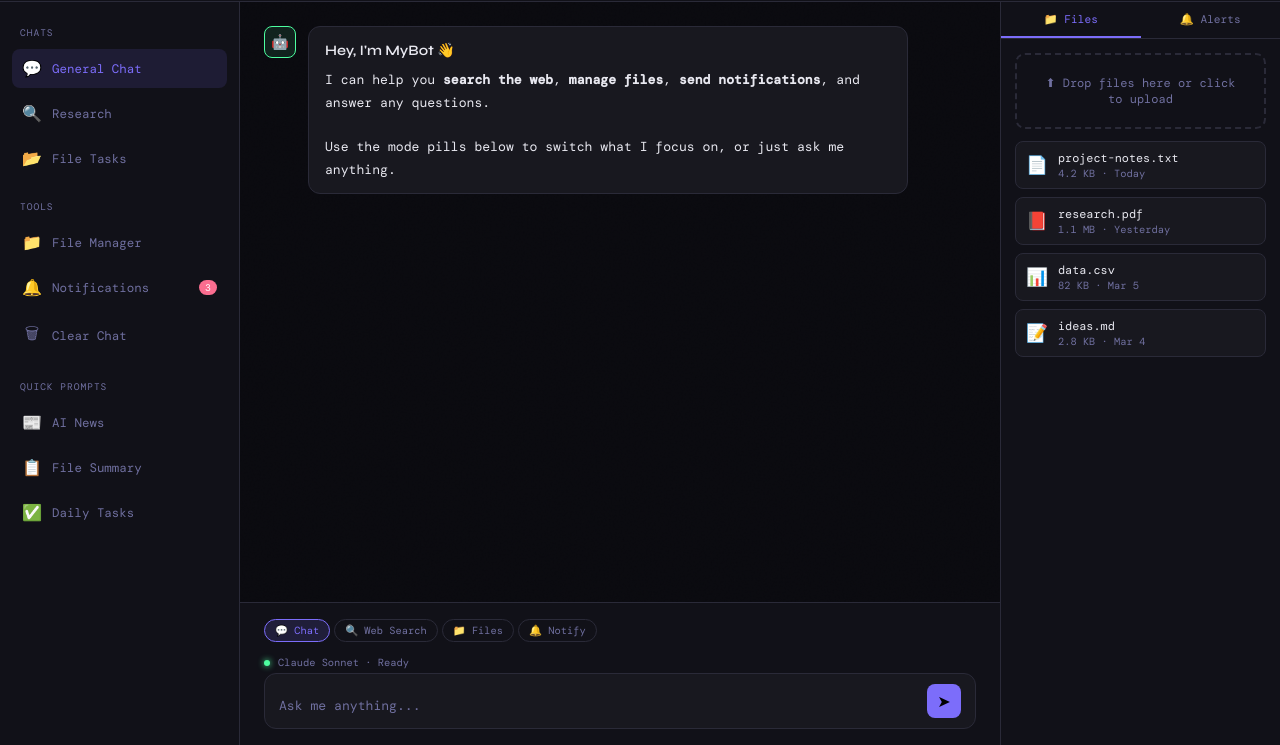
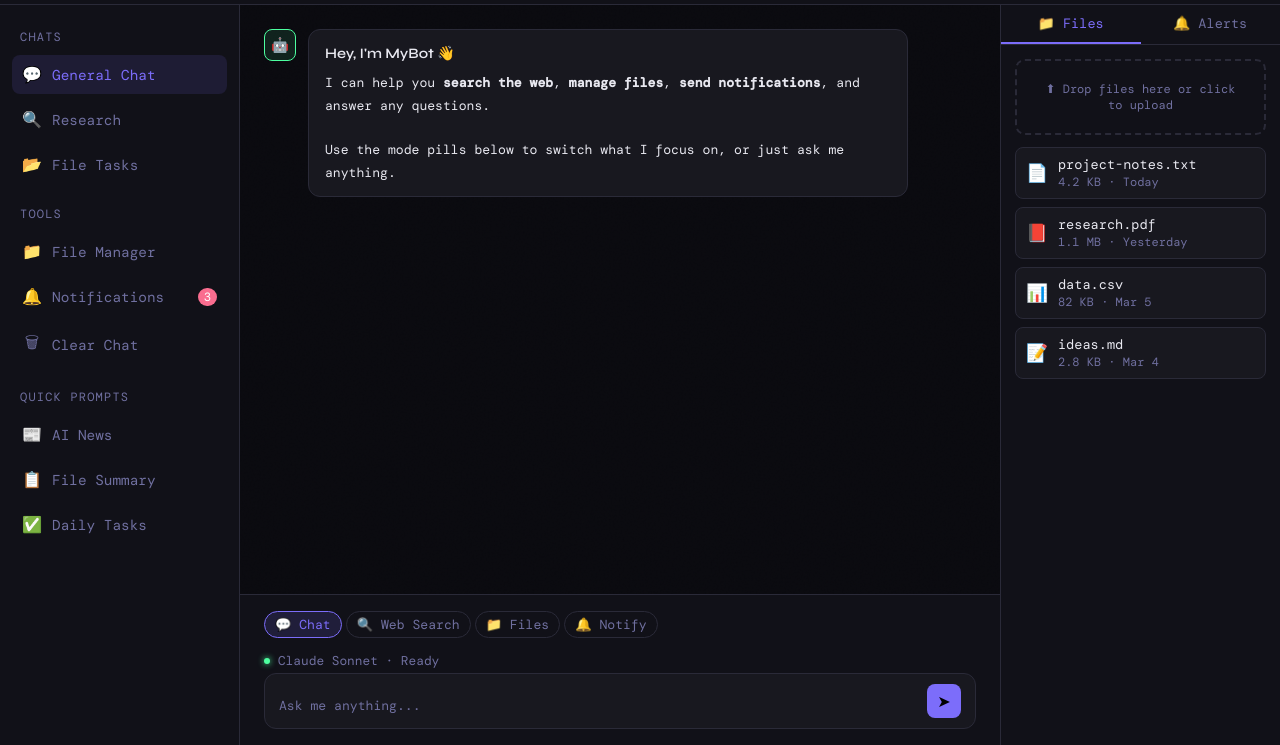
Before and after one commit to wm3P/mybot, a website: page public/index.html in a window 1280 px wide. Shown: the part 55-800 px from the top of the page. Drawn offline with nearby package versions, Linux system fonts and the light colour scheme; a web font is replaced by a local one.

Commit message:
bigger fonts

```diff
--- a/public/index.html
+++ b/public/index.html
@@ -53,7 +53,7 @@
   .tool-btn {
     background: var(--surface2); border: 1px solid var(--border);
     color: var(--text-dim); padding: 6px 12px; border-radius: 6px;
-    font-family: var(--mono); font-size: 0.7rem; cursor: pointer; transition: all 0.2s;
+    font-family: var(--mono); font-size: 0.82rem; cursor: pointer; transition: all 0.2s;
     display: flex; align-items: center; gap: 6px;
   }
   .tool-btn:hover, .tool-btn.active { border-color: var(--accent); color: var(--accent); background: rgba(124,109,250,0.08); }
@@ -64,10 +64,10 @@
     display: flex; flex-direction: column; padding: 16px 12px; gap: 6px;
     overflow-y: auto; flex-shrink: 0;
   }
-  .sidebar-label { font-size: 0.6rem; text-transform: uppercase; letter-spacing: 0.1em; color: var(--text-dim); padding: 8px 8px 4px; }
+  .sidebar-label { font-size: 0.75rem; text-transform: uppercase; letter-spacing: 0.1em; color: var(--text-dim); padding: 8px 8px 4px; }
   .sidebar-btn {
     display: flex; align-items: center; gap: 10px; padding: 9px 10px;
-    border-radius: 8px; cursor: pointer; font-family: var(--mono); font-size: 0.78rem;
+    border-radius: 8px; cursor: pointer; font-family: var(--mono); font-size: 0.9rem;
     color: var(--text-dim); background: none; border: none; text-align: left; width: 100%; transition: all 0.15s;
   }
   .sidebar-btn:hover { background: var(--surface2); color: var(--text); }
@@ -75,7 +75,7 @@
   .sidebar-btn .icon { font-size: 1rem; width: 20px; text-align: center; }
   .notifications-badge {
     margin-left: auto; background: var(--accent2); color: white;
-    border-radius: 10px; font-size: 0.6rem; padding: 1px 6px; min-width: 18px; text-align: center;
+    border-radius: 10px; font-size: 0.75rem; padding: 1px 6px; min-width: 18px; text-align: center;
   }
   .chat-area { flex: 1; display: flex; flex-direction: column; overflow: hidden; }
   .messages {
@@ -100,7 +100,7 @@
   }
   .msg.user .msg-content { background: rgba(124,109,250,0.1); border-color: rgba(124,109,250,0.3); }
   .msg-content .tag {
-    display: inline-block; font-size: 0.65rem; padding: 2px 7px; border-radius: 4px;
+    display: inline-block; font-size: 0.75rem; padding: 2px 7px; border-radius: 4px;
     margin-bottom: 6px; text-transform: uppercase; letter-spacing: 0.08em;
   }
   .tag.search { background: rgba(77,255,160,0.1); color: var(--success); border: 1px solid rgba(77,255,160,0.3); }
@@ -112,7 +112,7 @@
   }
   .panel-tabs { display: flex; border-bottom: 1px solid var(--border); }
   .panel-tab {
-    flex: 1; padding: 10px; font-size: 0.7rem; font-family: var(--mono);
+    flex: 1; padding: 10px; font-size: 0.85rem; font-family: var(--mono);
     text-align: center; cursor: pointer; color: var(--text-dim); background: none;
     border: none; border-bottom: 2px solid transparent; transition: all 0.2s;
   }
@@ -121,18 +121,18 @@
   .file-item {
     display: flex; align-items: center; gap: 10px; padding: 8px 10px;
     border-radius: 8px; border: 1px solid var(--border); margin-bottom: 8px;
-    font-size: 0.74rem; cursor: pointer; transition: all 0.15s; background: var(--surface2);
+    font-size: 0.85rem; cursor: pointer; transition: all 0.15s; background: var(--surface2);
   }
   .file-item:hover { border-color: var(--warning); color: var(--warning); }
   .file-icon { font-size: 1.1rem; }
-  .file-meta { color: var(--text-dim); font-size: 0.65rem; margin-top: 1px; }
+  .file-meta { color: var(--text-dim); font-size: 0.75rem; margin-top: 1px; }
   .notif-item {
     padding: 10px; border-radius: 8px; border-left: 3px solid var(--accent);
-    background: var(--surface2); margin-bottom: 8px; font-size: 0.74rem; line-height: 1.5;
+    background: var(--surface2); margin-bottom: 8px; font-size: 0.85rem; line-height: 1.5;
   }
   .notif-item.warn { border-left-color: var(--warning); }
   .notif-item.success { border-left-color: var(--success); }
-  .notif-time { font-size: 0.62rem; color: var(--text-dim); margin-top: 4px; }
+  .notif-time { font-size: 0.75rem; color: var(--text-dim); margin-top: 4px; }
   .input-bar { padding: 16px 24px; border-top: 1px solid var(--border); background: var(--surface); }
   .input-wrapper {
     display: flex; gap: 10px; align-items: flex-end;
@@ -142,7 +142,7 @@
   .input-wrapper:focus-within { border-color: var(--accent); box-shadow: 0 0 0 2px rgba(124,109,250,0.1); }
   .mode-pills { display: flex; gap: 4px; margin-bottom: 10px; }
   .pill {
-    padding: 4px 10px; border-radius: 20px; font-size: 0.65rem; font-family: var(--mono);
+    padding: 4px 10px; border-radius: 20px; font-size: 0.82rem; font-family: var(--mono);
     cursor: pointer; border: 1px solid var(--border); color: var(--text-dim); background: none; transition: all 0.15s;
   }
   .pill:hover { border-color: var(--accent); color: var(--accent); }
@@ -175,7 +175,7 @@
     cursor: pointer; transition: all 0.2s; margin-bottom: 12px;
   }
   .upload-zone:hover { border-color: var(--warning); color: var(--warning); }
-  .status-bar { display: flex; align-items: center; gap: 8px; padding: 4px 0; font-size: 0.65rem; color: var(--text-dim); }
+  .status-bar { display: flex; align-items: center; gap: 8px; padding: 4px 0; font-size: 0.8rem; color: var(--text-dim); }
   .status-dot { width: 6px; height: 6px; border-radius: 50%; background: var(--success); box-shadow: 0 0 6px var(--success); }
   .sidebar::-webkit-scrollbar, .panel-content::-webkit-scrollbar { width: 3px; }
   .sidebar::-webkit-scrollbar-thumb, .panel-content::-webkit-scrollbar-thumb { background: var(--border); }
```
Also changed, not shown: 1 other file.
